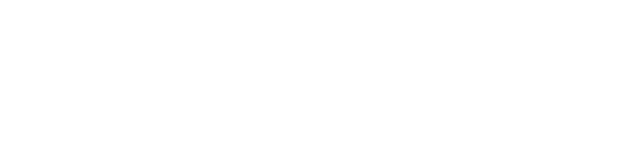
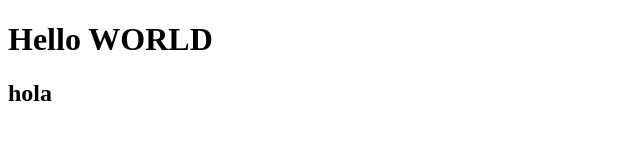
Before and after one commit to Abudiabdul/DOMANIEXPANSIONINFINTE, a plain HTML site: page index.html in a window 1280 px wide. Shown: the whole page, without its empty margins (0-640 px from the left). Drawn offline with Linux system fonts and the light colour scheme.

Commit message:
updated new

```diff
--- a/index.html
+++ b/index.html
@@ -6,6 +6,7 @@
     <title>Document</title>
 </head>
 <body>
-
+    <h1>Hello WORLD</h1>
+    <h2>hola</h2>
 </body>
 </html>
```
